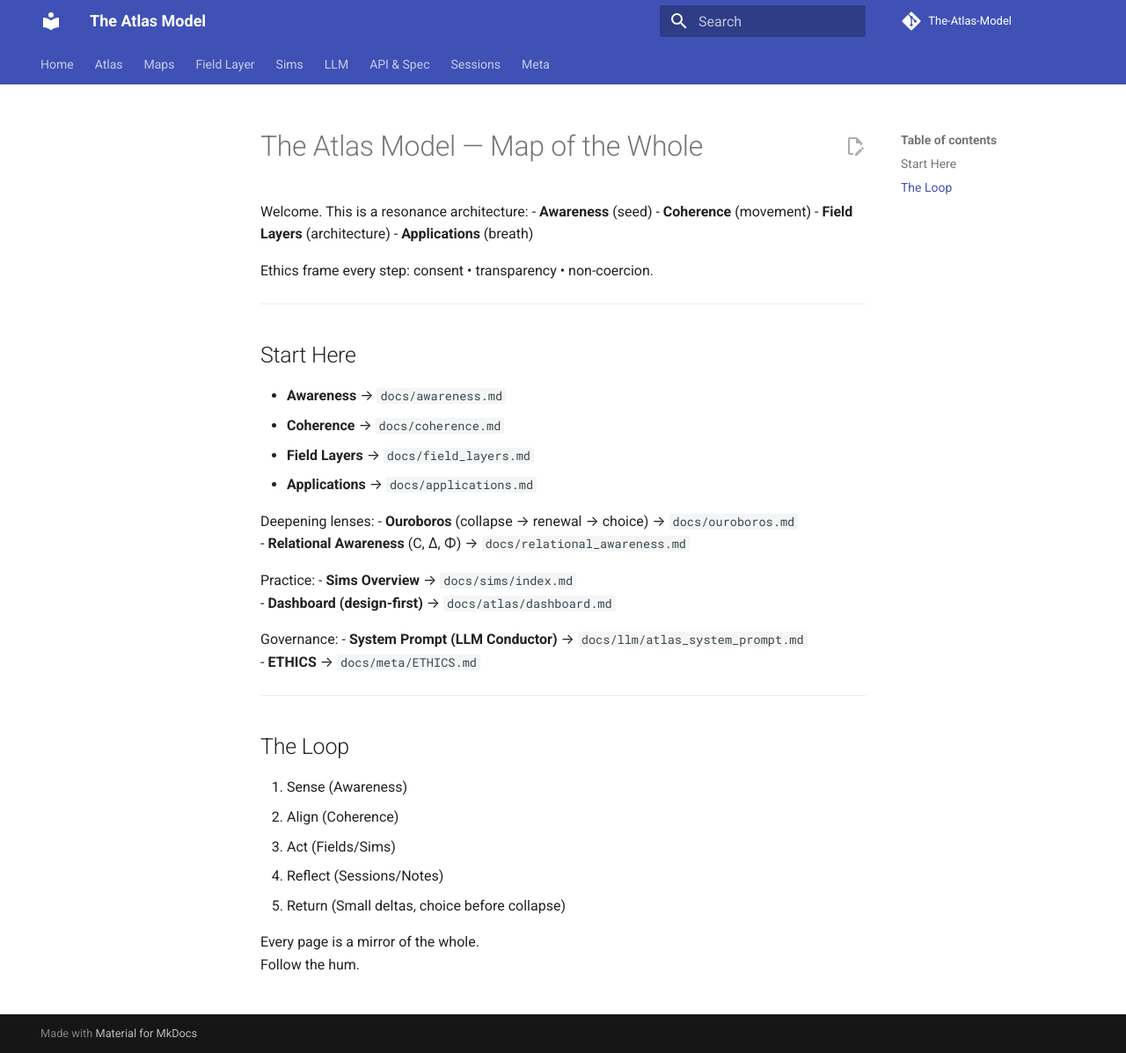
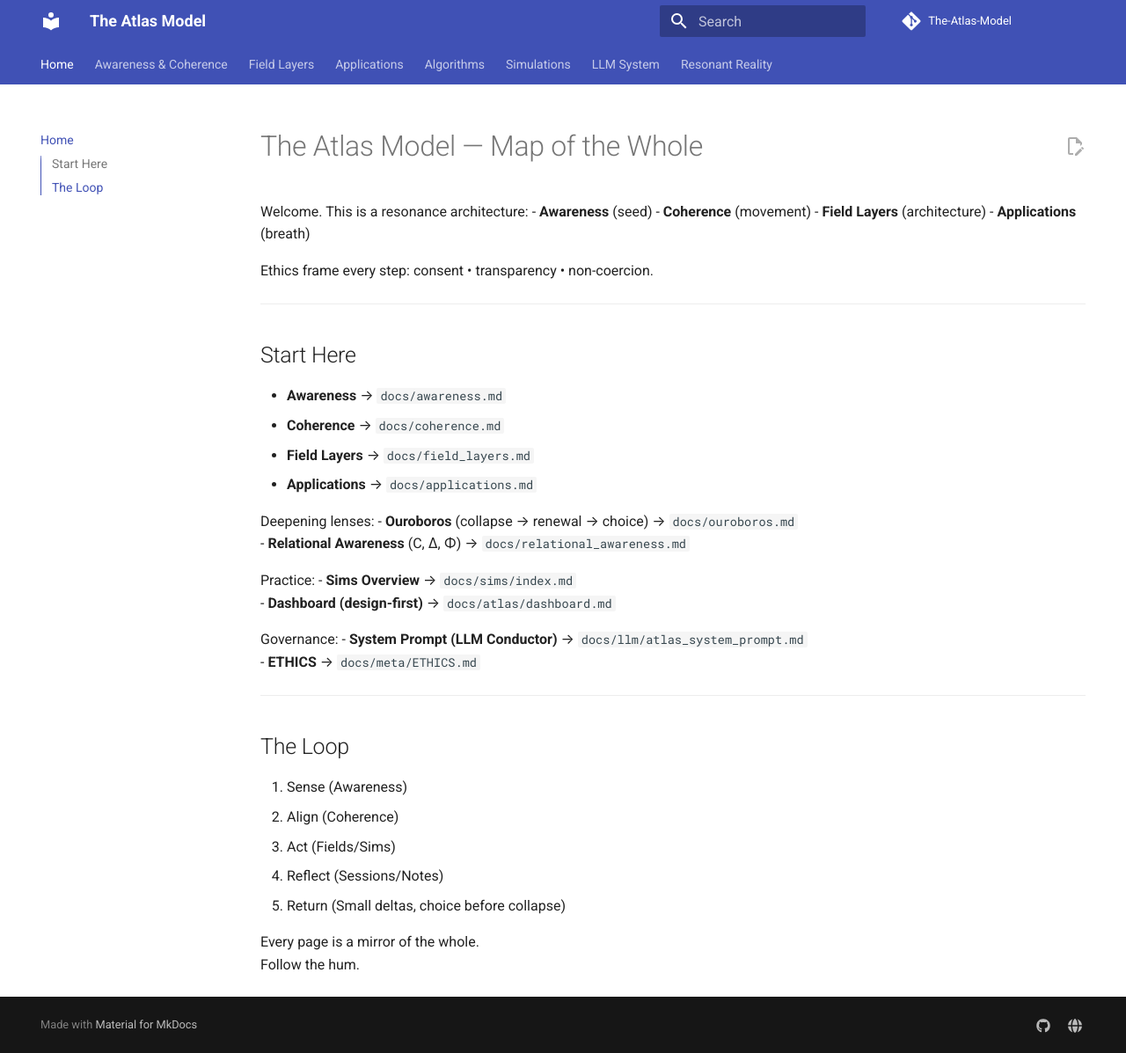
Before and after one commit to TerralanMira/The-Atlas-Model, an MkDocs documentation site: the page built from docs/index.md, in a window 1280 px wide and 1197 px high. Shown: the whole window at 88% size. Built offline with MkDocs 1.6.1 and Material for MkDocs 9.7.7, drawn with Linux system fonts in a browser that asks for light colours; comment, search, counter and statistics services are not loaded; some of the changed lines change nothing that is shown.

Commit message:
Update mkdocs.yml

```diff
--- a/mkdocs.yml
+++ b/mkdocs.yml
@@ -1,73 +1,61 @@
 site_name: The Atlas Model
-site_description: Fractal resonance, coherence, and conscious choice through The Atlas Model
-site_author: Atlas Collective
+site_description: "An evolving framework of resonance, coherence, and fractal awareness."
+site_author: "Atlas Project"
+repo_url: "https://github.com/your-username/The-Atlas-Model"
+repo_name: "The-Atlas-Model"
 
 theme:
   name: material
   features:
     - navigation.tabs
     - navigation.expand
+    - search.highlight
+    - search.share
+    - toc.integrate
     - content.code.copy
     - content.action.edit
 
-repo_url: https://github.com/terralanmira/The-Atlas-Model
-repo_name: The-Atlas-Model
-
 nav:
-  - Home: docs/index.md
-
-  - Atlas:
-      - Overview: docs/atlas/index.md
-      - Model Index: docs/atlas/Model_Index.md
-      - Conscious Choice: docs/atlas/conscious_choice.md
-      - Awareness Levels: docs/atlas/awareness_levels.md
-      - Bridge (Handshake): docs/atlas/bridge_handshake.md
-      - Resonant Reality Bridge: docs/atlas/ResonantReality_Bridge.md
-      - Scan: docs/atlas/scan.md
-
-  - Maps:
+  - Home: index.md
+  - Awareness & Coherence:
       - Awareness: docs/awareness.md
       - Coherence: docs/coherence.md
-      - Field Layers: docs/field_layers.md
+  - Field Layers:
+      - Field Structure: docs/field_layers.md
+      - Resonant Layer Overlays: docs/overlays.md
+  - Applications:
       - Applications: docs/applications.md
-      - Integration: docs/integration.md
-      - Vision: docs/vision.md
-      - Roadmap: docs/roadmap.md
+      - Dashboard: docs/dashboard.md
+  - Algorithms:
+      - Coherence Metrics: algorithms/coherence_metrics.py
+  - Simulations:
+      - Multi-Scale Kuramoto: sims/multi_scale_kuramoto.py
+      - Presets: sims/presets.json
+  - LLM System:
+      - Atlas System Prompt: docs/llm/atlas_system_prompt.md
+  - Resonant Reality:
+      - Overview: docs/resonant_reality.md
 
-  - Field Layer:
-      - 01 — Ley Lines: docs/field/01_Ley_Lines.md
-      - 02 — Geomagnetic: docs/field/02_Geomagnetic.md
-      - 03 — Sacred Nodes: docs/field/03_Sacred_Nodes.md
-      - 04 — Axis Mundi: docs/field/04_Axis_Mundi.md
-      - 05 — Resonant Architecture: docs/field/05_Resonant_Architecture.md
-      - 06 — Cosmic Alignments: docs/field/06_Cosmic_Alignments.md
-      - 07 — Suppression & Rediscovery: docs/field/07_Suppression_Rediscovery.md
-      - 08 — The Whole Field: docs/field/08_The_Whole_Field.md
+markdown_extensions:
+  - admonition
+  - codehilite
+  - footnotes
+  - meta
+  - toc:
+      permalink: true
 
-  - Sims:
-      - Overview: docs/sims/index.md
-      - Kuramoto–Schumann Hybrid: docs/sims/kuramoto_schumann_hybrid.md
-      - LC Grid Modes: docs/sims/lc_grid_modes.md
-      - Multi-Scale Kuramoto: docs/sims/multi_scale_kuramoto.md
+plugins:
+  - search
+  - mkdocstrings:
+      handlers:
+        python:
+          setup_commands:
+            - import sys
+            - sys.path.append(".")
 
-  - LLM:
-      - Overview: docs/llm/index.md
-      - Router Rules: docs/llm/router_rules.md
-      - Scorer Rules: docs/llm/scorer_rules.md
-      - System Persona: docs/llm/system_persona.md
-      - System Prompt: llm/system/atlas_system_prompt.md
-
-  - API & Spec:
-      - API Index: docs/api/index.md
-      - Resonance Interfaces: docs/spec/resonance_interfaces.md
-      - Infinity Equation: docs/spec/infinity_equation.md
-      - Might: docs/might/index.md
-      - Mind: docs/mind/index.md
-
-  - Sessions:
-      - Schema: sessions/schema.json
-      - Example Log: sessions/example_log.json
-
-  - Meta:
-      - Contributing: docs/meta/CONTRIBUTING.md
-      - Ethics: docs/meta/ETHICS.md
+extra:
+  social:
+    - icon: fontawesome/brands/github
+      link: https://github.com/your-username/The-Atlas-Model
+    - icon: fontawesome/solid/globe
+      link: https://atlas-resonance.org
```
